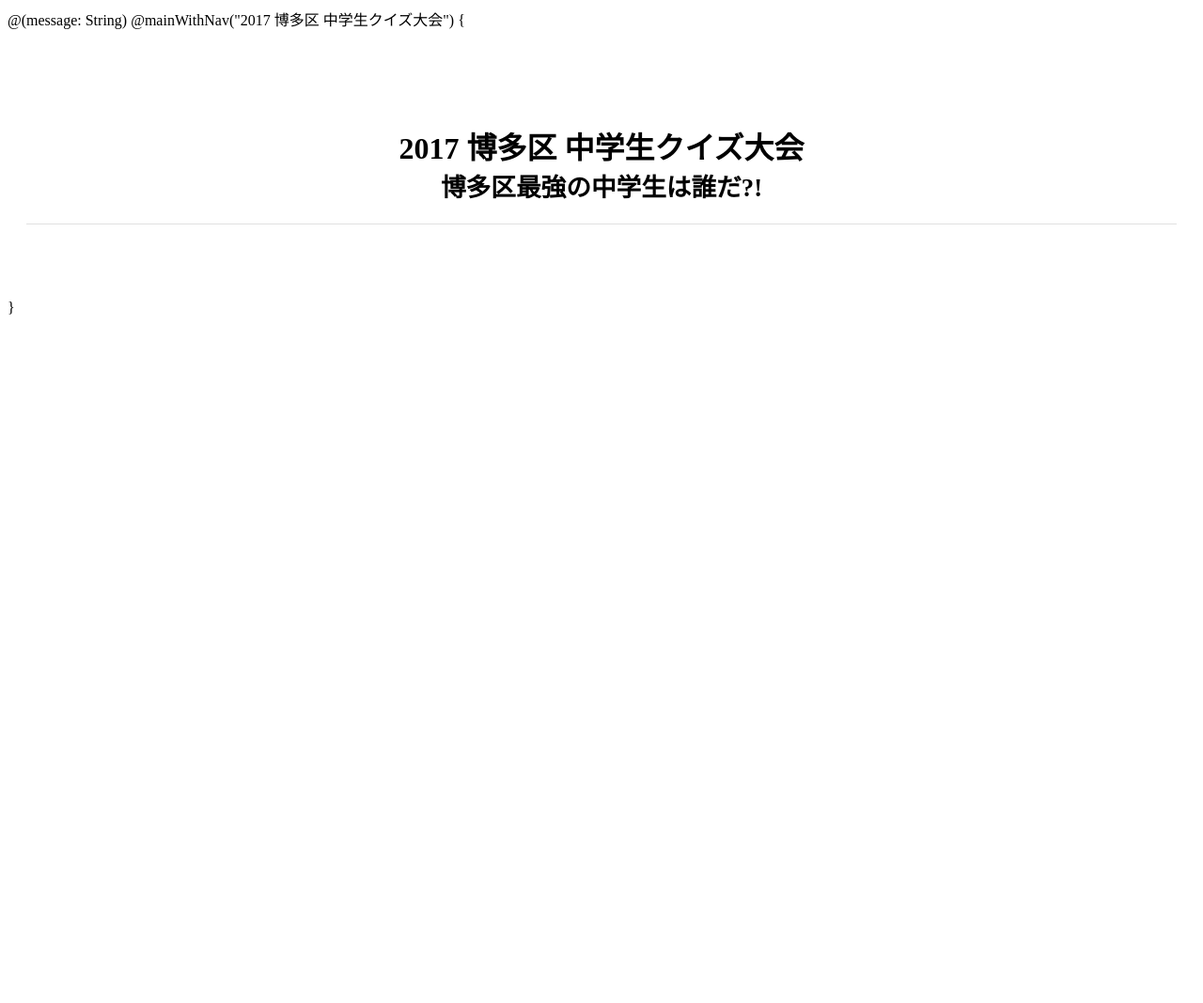
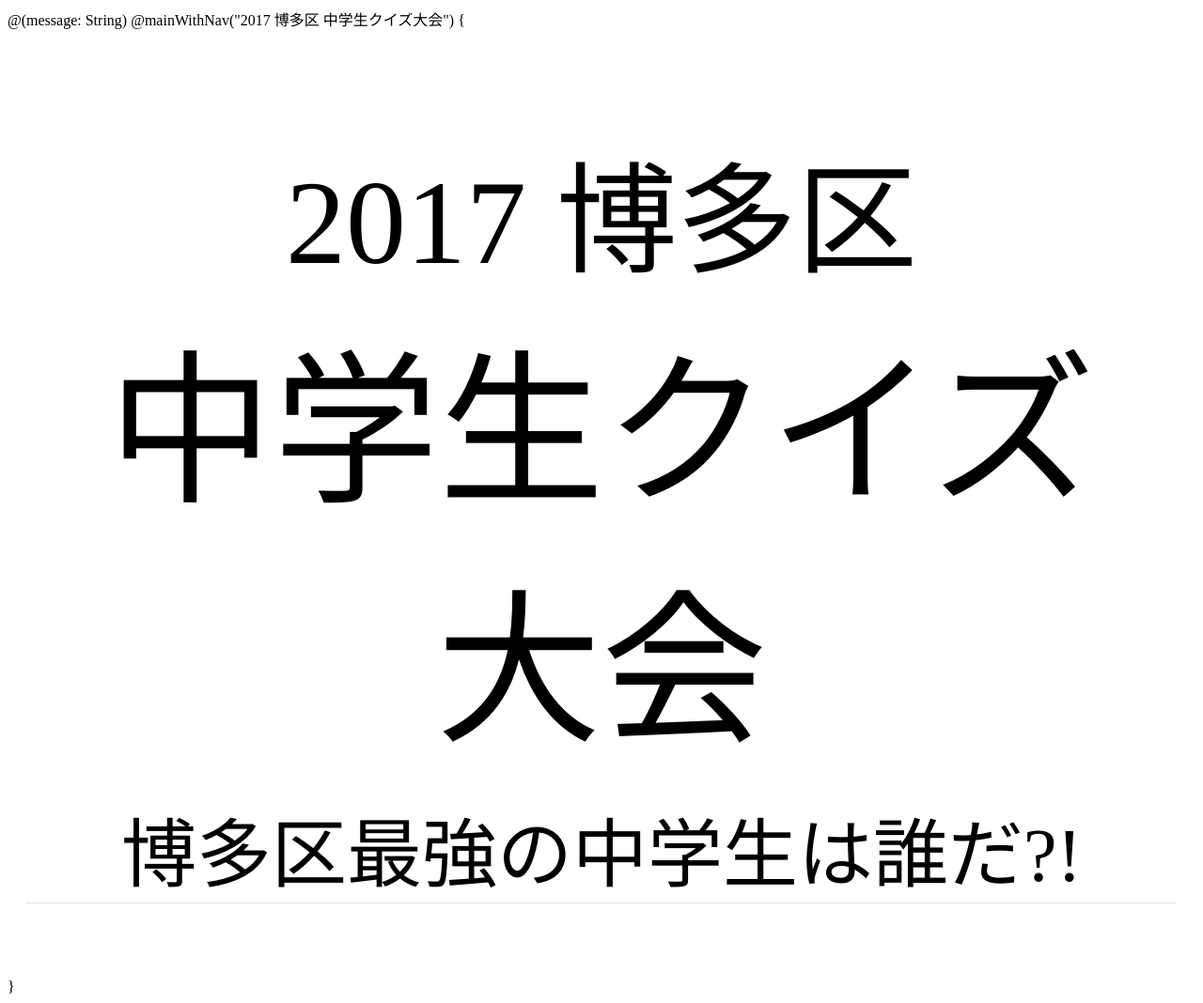
Before and after one commit to akira-takaki/quiz-app, a plain HTML site: page app/views/index.scala.html in a window 1280 px wide. Shown: the whole page at 94% size. Before the commit the page ends 800 px from the top, so only its background shows below. Drawn offline with Linux system fonts and the light colour scheme.

Commit message:
フォントの大きさをプロジェクターで表示するサイズへ変更。 ページ遷移をリンクで追加。

```diff
--- a/app/views/index.scala.html
+++ b/app/views/index.scala.html
@@ -9,9 +9,17 @@
             }
     </style>
     <header>
-        <h1>
-            2017 博多区 中学生クイズ大会<br>
-            <small>博多区最強の中学生は誰だ?!</small>
-        </h1>
+        <span style="font-size: 800%">
+            2017 博多区
+        </span>
+        <br>
+        <span style="font-size: 1100%">
+            中学生クイズ大会
+        </span>
+        <br>
+        <br>
+        <span style="font-size: 500%">
+            博多区最強の中学生は誰だ?!
+        </span>
     </header>
 }
```
Also changed, not shown: app/views/checkQuizResultEntry.scala.html (+5 -3 lines), app/views/showQuizAnswerMaruBatsu.scala.html (+7 -2 lines), 1 other file.
